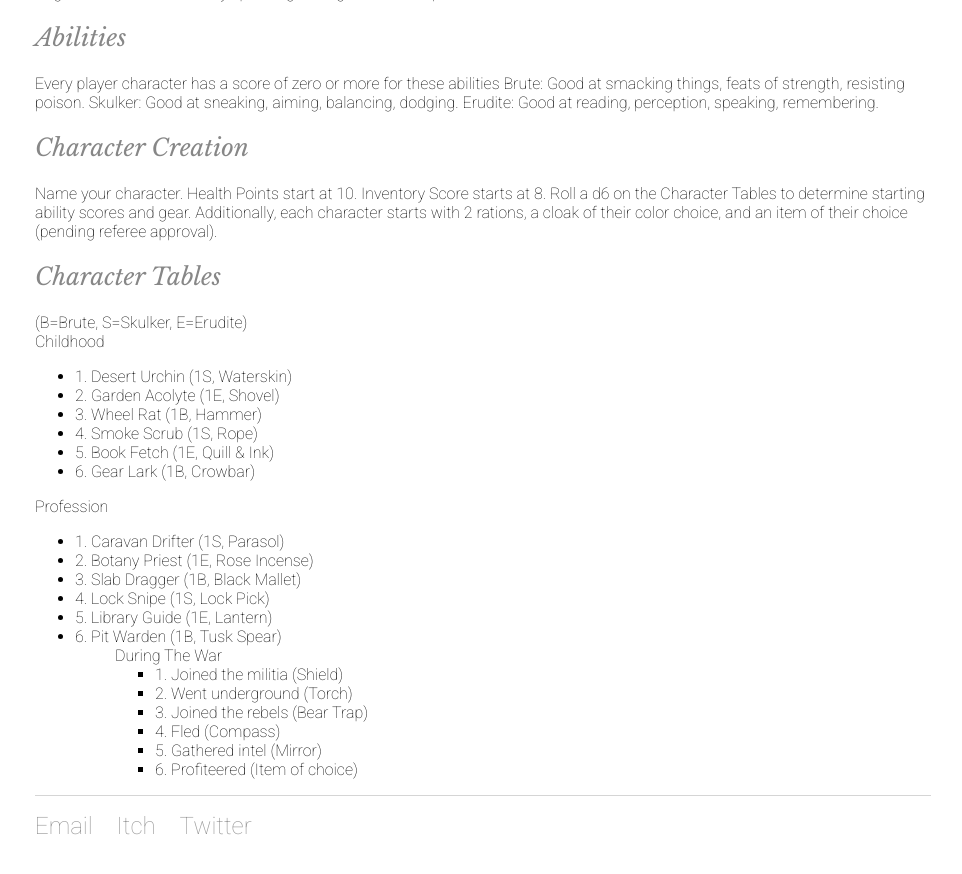
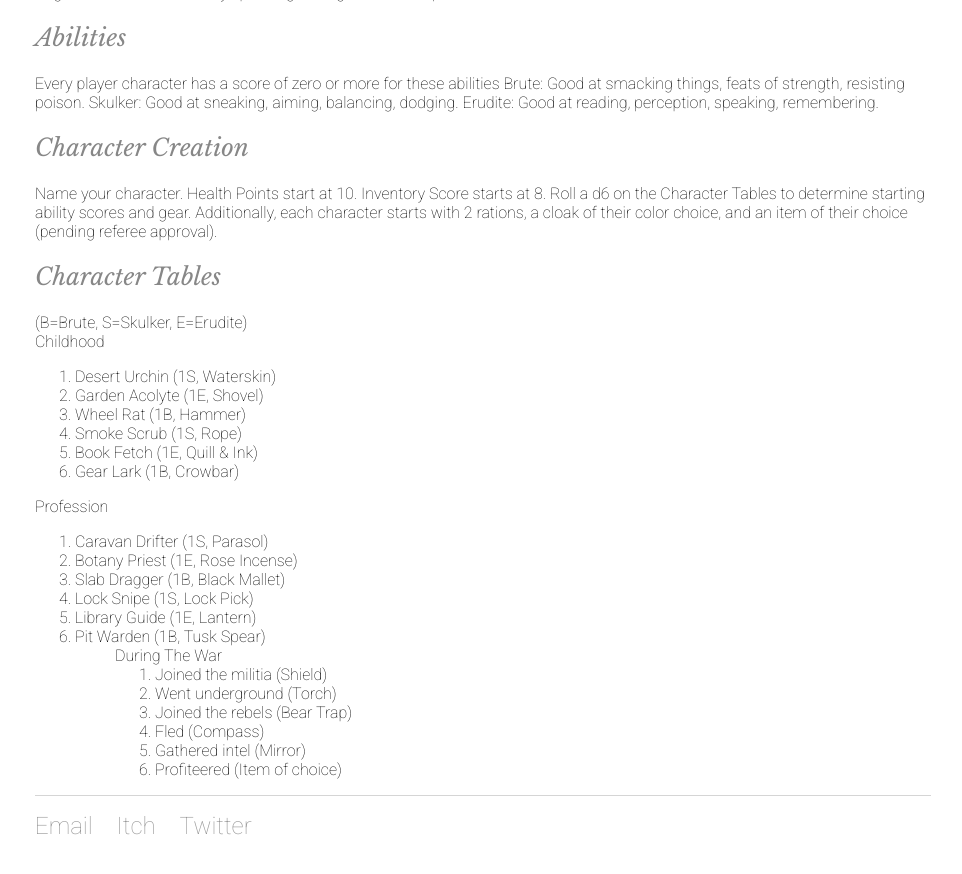
Before and after one commit to NateHPS/TunnelGoons, a Jekyll site: the page built from srd.html, in a window 1280 px wide and 900 px high, scrolled down 1148 px. Shown: the top 874 px of the window, without its empty margins (157-1119 px from the left). Built offline with Jekyll 4.4.1, drawn with Linux system fonts in a browser that asks for light colours.

Commit message:
Update srd.html

```diff
--- a/srd.html
+++ b/srd.html
@@ -78,30 +78,30 @@ referee approval).
 <h3>Character Tables</h3>
 (B=Brute, S=Skulker, E=Erudite)<br>
 Childhood<br>
-<ul>
-<li>1. Desert Urchin (1S, Waterskin)</li>
-<li>2. Garden Acolyte (1E, Shovel)</li>
-<li>3. Wheel Rat (1B, Hammer)</li>
-<li>4. Smoke Scrub (1S, Rope)</li>
-<li>5. Book Fetch (1E, Quill & Ink)</li>
-<li>6. Gear Lark (1B, Crowbar)</li>
-</ul>
+<ol>
+<li>Desert Urchin (1S, Waterskin)</li>
+<li>Garden Acolyte (1E, Shovel)</li>
+<li>Wheel Rat (1B, Hammer)</li>
+<li>Smoke Scrub (1S, Rope)</li>
+<li>Book Fetch (1E, Quill & Ink)</li>
+<li>Gear Lark (1B, Crowbar)</li>
+</ol>
 Profession
-<ul>
-<li>1. Caravan Drifter (1S, Parasol)</li>
-<li>2. Botany Priest (1E, Rose Incense)</li>
-<li>3. Slab Dragger (1B, Black Mallet)</li>
-<li>4. Lock Snipe (1S, Lock Pick)</li>
-<li>5. Library Guide (1E, Lantern)</li>
-<li>6. Pit Warden (1B, Tusk Spear)</li>
-<ul>
+<ol>
+<li>Caravan Drifter (1S, Parasol)</li>
+<li>Botany Priest (1E, Rose Incense)</li>
+<li>Slab Dragger (1B, Black Mallet)</li>
+<li>Lock Snipe (1S, Lock Pick)</li>
+<li>Library Guide (1E, Lantern)</li>
+<li>Pit Warden (1B, Tusk Spear)</li>
+<ol>
 During The War
-<ul>
-<li>1. Joined the militia (Shield)</li>
-<li>2. Went underground (Torch)</li>
-<li>3. Joined the rebels (Bear Trap)</li>
-<li>4. Fled (Compass)</li>
-<li>5. Gathered intel (Mirror)</li>
-<li>6. Profiteered (Item of choice)</li>
-<ul>
+<ol>
+<li>Joined the militia (Shield)</li>
+<li>Went underground (Torch)</li>
+<li>Joined the rebels (Bear Trap)</li>
+<li>Fled (Compass)</li>
+<li>Gathered intel (Mirror)</li>
+<li>Profiteered (Item of choice)</li>
+<ol>
 </div><!-- /.blurb -->
```
